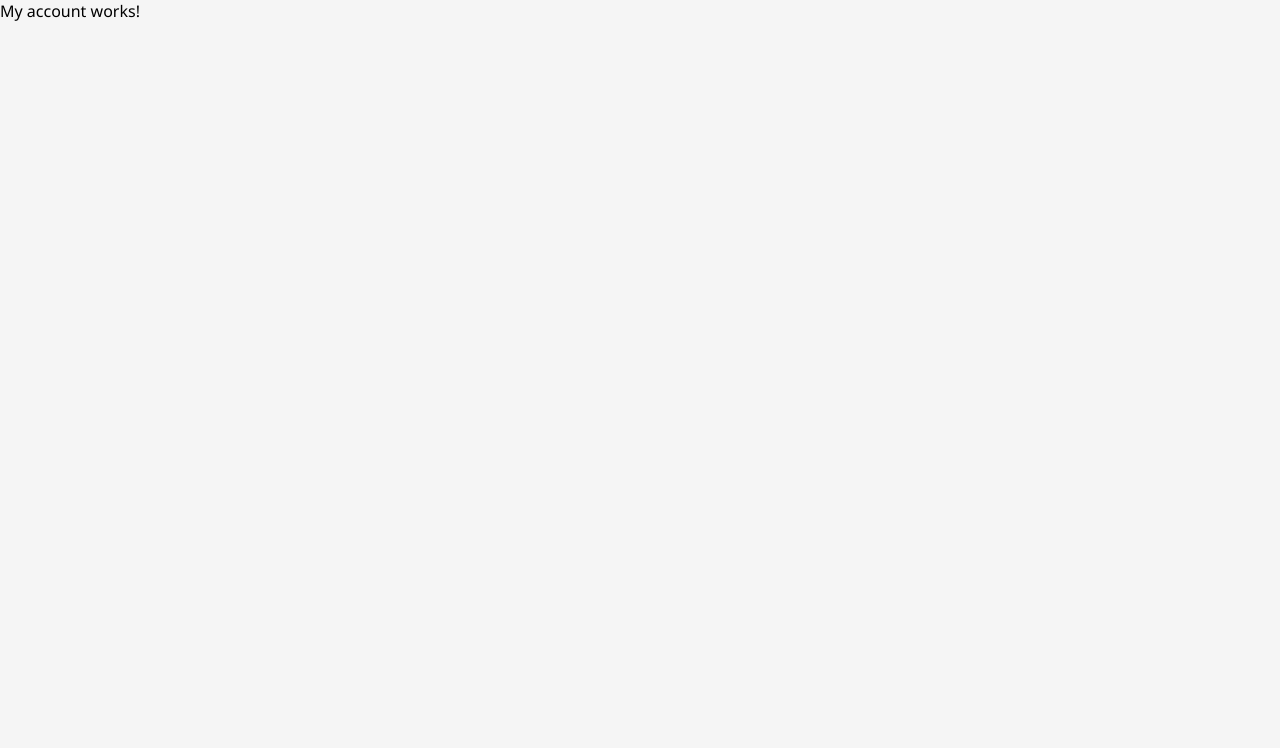
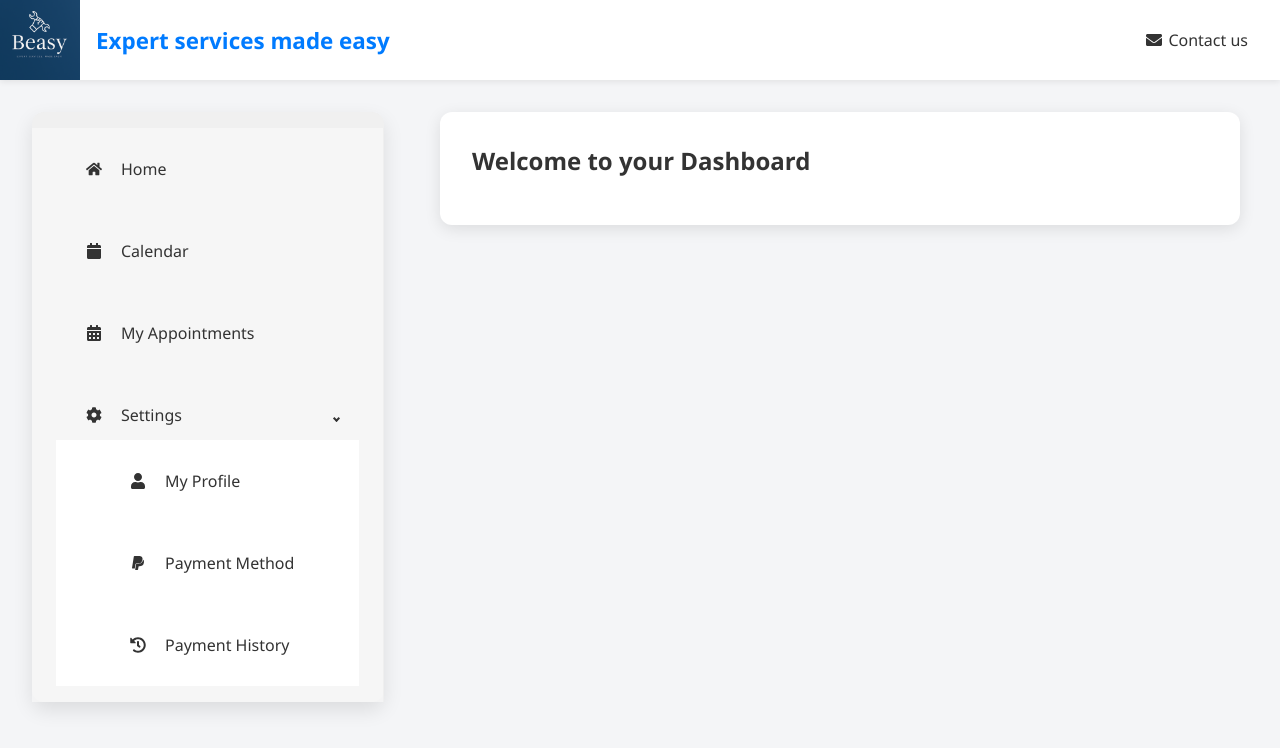
Before and after one commit to Azgoh/React-Practice, a React (Vite) app: page /my-account in a window 1280 px wide. Shown: the top 748 px of the page. Built offline with nearby package versions, Linux system fonts and the light colour scheme; no server answers.

Commit message:
Add sidebar, personalize header

```diff
--- a/package.json
+++ b/package.json
@@ -21,6 +21,7 @@
     "react-hook-form": "^7.62.0",
     "react-hot-toast": "^2.6.0",
     "react-icons": "^5.5.0",
+    "react-pro-sidebar": "^1.1.0",
     "zod": "^4.0.17"
   },
   "devDependencies": {
--- a/src/component/Header.tsx
+++ b/src/component/Header.tsx
@@ -50,7 +50,7 @@ export default function Header({ shownav = true }: HeaderProps) {
             </Link>
           )}
           <Link to="/my-account" className="nav-link">
-            <FaUserCircle className="icon" /> My Account
+            <FaUserCircle className="icon" /> {user?.username}
           </Link>
         </nav>
       )}
--- a/src/component/MyAccount.css
+++ b/src/component/MyAccount.css
@@ -0,0 +1,89 @@
+/* Page wrapper */
+.account-page-wrapper {
+  display: flex;
+  flex-direction: column;
+  min-height: 100vh;
+  background-color: #f4f5f7; /* light greyish background */
+  font-family: "Segoe UI", Tahoma, Geneva, Verdana, sans-serif;
+}
+
+/* Body with sidebar + main content */
+.account-body {
+  display: flex;
+  justify-content: flex-start; /* align sidebar more to the left */
+  align-items: flex-start;
+  gap: 3rem; /* space between sidebar and main content */
+  padding: 2rem;
+}
+
+/* Sidebar */
+.account-sidebar {
+  width: 22rem;
+  min-height: 70vh;
+  background: #f0f0f0;
+  border-radius: 0.75rem;
+  box-shadow: 0 0.5rem 1.25rem rgba(0, 0, 0, 0.1);
+  display: flex;
+  flex-direction: column;
+  justify-content: flex-start;
+  padding-top: 1rem;
+}
+
+.account-content {
+  flex: 1;
+  display: flex;
+  justify-content: center; /* centers card horizontally */
+  align-items: flex-start;
+}
+
+/* Sidebar menu links */
+.ps-menuitem-root {
+  padding: 1rem 1.5rem;
+  color: #333; /* neutral dark text */
+  transition: background 0.2s, color 0.2s;
+  border-radius: 0.5rem;
+  white-space: nowrap; /* prevents text truncation */
+}
+
+/* Hover effect */
+.ps-menuitem-root:hover {
+  background: #e6f0ff; /* subtle blue highlight */
+  color: #004aad; /* darker blue text */
+  cursor: pointer;
+}
+
+/* Ensure submenu items fill full width */
+.ps-submenu .ps-menuitem-root {
+  display: block; /* make the whole row hoverable */
+  width: 100%; /* fill the container */
+  padding: 0.75rem 1.5rem;
+  color: #333;
+  white-space: nowrap;
+  box-sizing: border-box; /* include padding in width */
+  border-radius: 0.5rem;
+  background-color: red;
+}
+
+/* Hover effect now applies to full width */
+.ps-submenu .ps-menuitem-root:hover {
+  background: #e6f0ff; /* subtle blue highlight */
+  color: #004aad;
+  cursor: pointer;
+}
+
+/* Card inside main content */
+.account-card {
+  background: white;
+  padding: 2rem;
+  border-radius: 0.75rem;
+  box-shadow: 0 0.25rem 1rem rgba(0,0,0,0.1);
+  width: 100%;
+  max-width: 50rem; /* card stays centered and doesn’t stretch too wide */
+  text-align: left;
+}
+
+.account-card h2 {
+  font-size: 1.5rem;
+  color: #333;
+  margin-bottom: 1rem;
+}
--- a/src/component/MyAccount.tsx
+++ b/src/component/MyAccount.tsx
@@ -1,7 +1,109 @@
-import React from 'react'
+import axios from "axios";
+import React, { useEffect, useState } from "react";
+import { API_BASE_URL } from "../config/Config";
+import { Sidebar, Menu, MenuItem, SubMenu } from "react-pro-sidebar";
+import {
+  FaCalendar,
+  FaCalendarAlt,
+  FaCog,
+  FaHistory,
+  FaHome,
+  FaPaypal,
+  FaShoppingCart,
+  FaStar,
+  FaUser,
+} from "react-icons/fa";
+import { Link, useLocation } from "react-router-dom";
+import { FacebookIcon } from "../icons/CustomIcons";
+import Header from "./Header";
+import "./MyAccount.css";
 
 export default function MyAccount() {
-  return (
-    <div>My account works!</div>
-  )
+  const [collapsed, setCollapsed] = useState(false);
+  const jwt = sessionStorage.getItem("jwt");
+
+  const getAccountInformation = async (): Promise<void> => {
+    const response = await axios.get(`${API_BASE_URL}/me`, {
+      headers: {
+        "Content-Type": "application/json",
+        Authorization: `Bearer ${jwt}`,
+      },
+    });
+    console.log(response);
+  };
+
+  const [activePage, setActivePage] = useState("home");
+
+  const renderContent = () => {
+    switch (activePage) {
+      case "home":
+        return <h2>Welcome to your Dashboard</h2>;
+      case "calendar":
+        return <h2>Your Calendar</h2>;
+      case "appointments":
+        return <h2>Your Appointments</h2>;
+      case "profile":
+        return <h2>My Profile Info</h2>;
+      case "payment-method":
+        return <h2>Payment Method</h2>;
+      case "payment-history":
+        return <h2>Payment History</h2>;
+      default:
+        return <h2>Select an option</h2>;
+    }
+  };
+
+  return(
+<div className="account-page-wrapper">
+    <Header shownav={false} />
+    <div className="account-body">
+      <aside className={`account-sidebar ${collapsed ? "collapsed" : ""}`}>
+        <Sidebar collapsed={false} width="22rem">
+          <Menu>
+            <MenuItem icon={<FaHome />} onClick={() => setActivePage("home")}>
+              Home
+            </MenuItem>
+            <MenuItem
+              icon={<FaCalendar />}
+              onClick={() => setActivePage("calendar")}
+            >
+              Calendar
+            </MenuItem>
+            <MenuItem
+              icon={<FaCalendarAlt />}
+              onClick={() => setActivePage("appointments")}
+            >
+              My Appointments
+            </MenuItem>
+            <SubMenu label="Settings" icon={<FaCog />} defaultOpen={true}>
+              <MenuItem
+                icon={<FaUser />}
+                onClick={() => setActivePage("profile")}
+              >
+                My Profile
+              </MenuItem>
+              <MenuItem
+                icon={<FaPaypal />}
+                onClick={() => setActivePage("payment-method")}
+              >
+                Payment Method
+              </MenuItem>
+              <MenuItem
+                icon={<FaHistory />}
+                onClick={() => setActivePage("payment-history")}
+              >
+                Payment History
+              </MenuItem>
+            </SubMenu>
+          </Menu>
+        </Sidebar>
+      </aside>
+
+      <main className="account-content">
+        <div className="account-card">{renderContent()}</div>
+      </main>
+    </div>
+  </div>
+  );
+
 }
```
Also changed, not shown: 1 other file (tests, documents, lock files or other folders).
